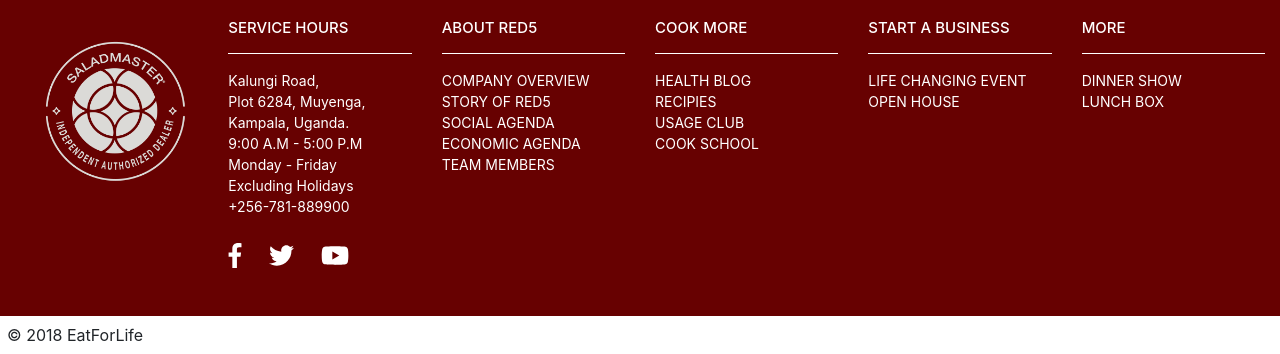
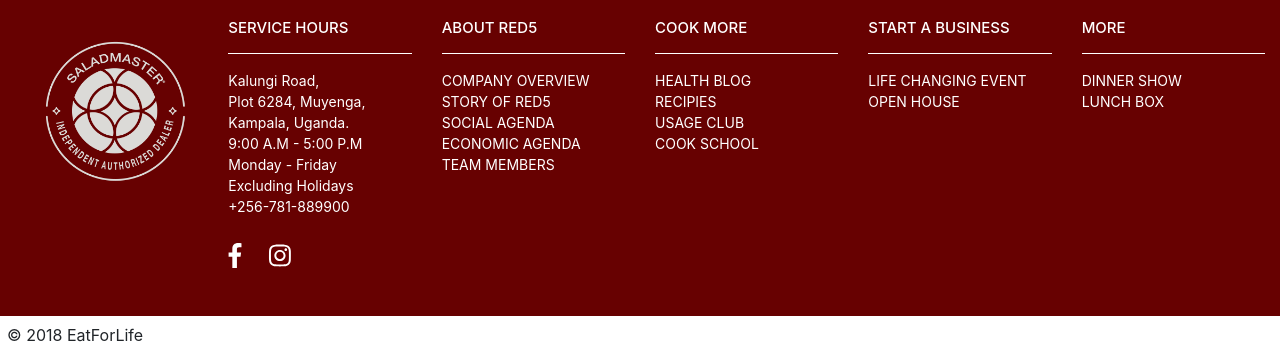
Before and after one commit to DrKimpatrick/freshredfive, a Flask app: template templates/blog.html in a window 1280 px wide. Shown: the part 522-876 px from the top of the page. Run offline with Flask 2, Linux system fonts and the light colour scheme; the template is opened without the code that fills it, so the values that code supplies are empty; some libraries are stand-ins or nearby versions.

Commit message:
Add social media handles and removed duplicate cookschool dates

```diff
--- a/templates/cookschool.html
+++ b/templates/cookschool.html
@@ -225,7 +225,7 @@
 							<div class="col-md-6">
 								<div class="form-group">
 									<div class="radio" style="text-align: left;">
-										<label><input type="radio" name="cookschooldate" checked="checked">March 2018 Cook School<br>17th Saturday 12:00 PM</label>
+										<!-- <label><input type="radio" name="cookschooldate" checked="checked">March 2018 Cook School<br>17th Saturday 12:00 PM</label> -->
 									  	<label><input type="radio" name="cookschooldate">April 2018 Cook School<br>21st Saturday 12:00 PM</label>
 									  	<label><input type="radio" name="cookschooldate">May 2018 Cook School<br>12th Saturday 12:00 PM</label>
 									  	<label><input type="radio" name="cookschooldate">June 2018 Cook School<br>16th Saturday 12:00 PM</label>
--- a/templates/layout_with_datatable.html
+++ b/templates/layout_with_datatable.html
@@ -105,14 +105,14 @@
                 Monday - Friday<br>
                 Excluding Holidays<br>
                 <a href="tel:+256781889900">+256-781-889900</a><br><br>
-                <a href="#" target="_blank" style="margin-right: 20px; font-size: 25px">
+                <a href="https://www.facebook.com/red5uk" target="_blank" style="margin-right: 20px; font-size: 25px">
                     <i class="fab fa-facebook-f"></i>
                 </a>
-                <a href="#" target="_blank" style="margin-right: 20px; font-size: 25px">
-                    <i class="fab fa-twitter"></i>
-                </a>
-                <a href="#" target="_blank" style="font-size: 25px">
-                    <i class="fab fa-youtube"></i>
+                <!-- <a href="#" target="_blank" style="margin-right: 20px; font-size: 25px"> -->
+                    <!-- <i class="fab fa-twitter"></i> -->
+                <!-- </a> -->
+                <a href="https://www.instagram.com/red5limited/" target="_blank" style="font-size: 25px">
+                    <i class="fab fa-instagram"></i>
                 </a>
             </div>
             <div class="col-sm-2">
```
Also changed, not shown: app.py (line endings or trailing spaces).
